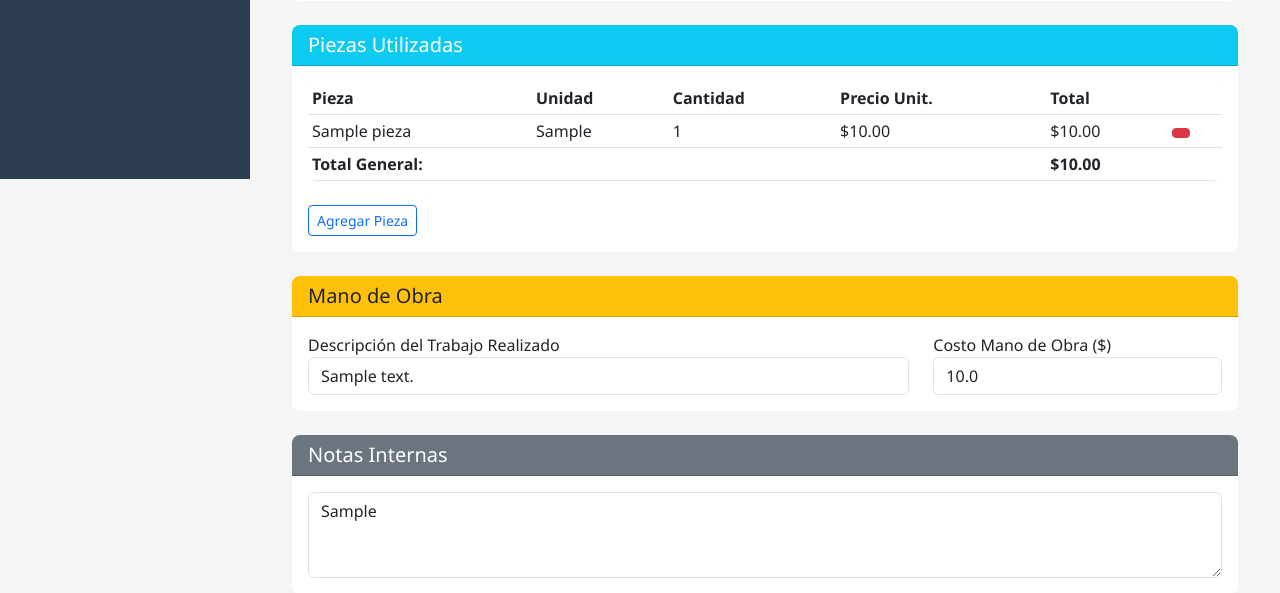
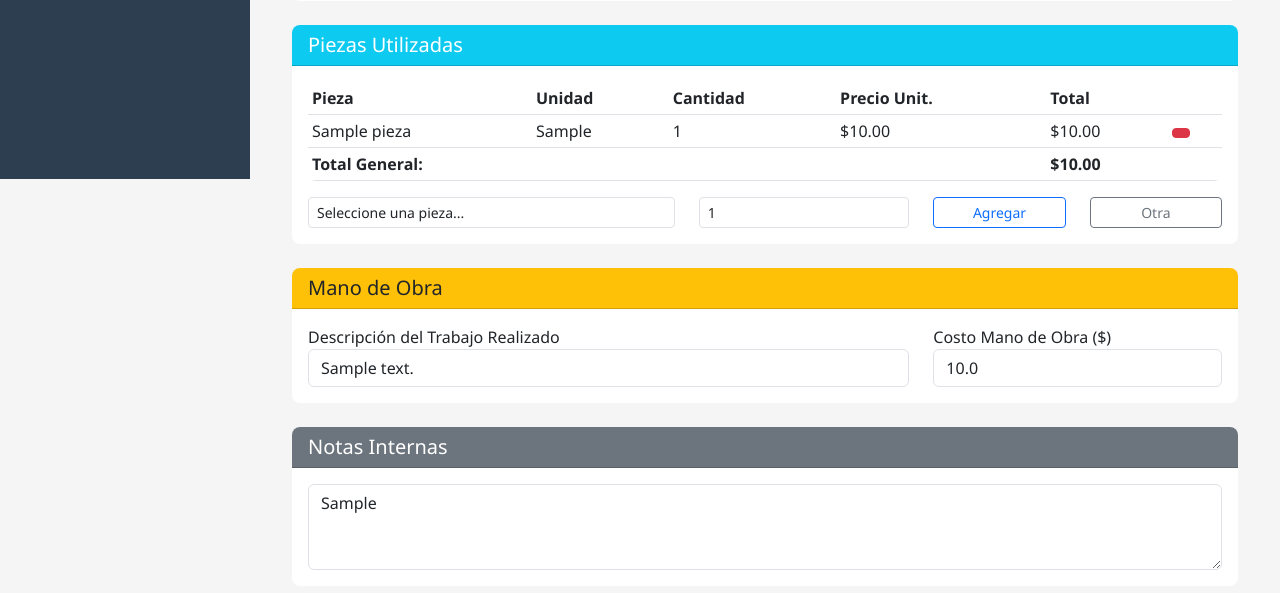
Before and after one commit to clgil/SGMegaPrintLab, a Flask app: page /ordenes/editar/1 in a window 1280 px wide. Shown: the part 621-1214 px from the top of the page. Run offline with Flask 3, Linux system fonts and the light colour scheme; a user stored in the database is signed in; tables that the repository leaves empty hold one stand-in row (values such as "Sample post"); some libraries are stand-ins or nearby versions.

Commit message:
update branch

```diff
--- a/taller_impresoras/app.py
+++ b/taller_impresoras/app.py
@@ -106,6 +106,41 @@ app.register_blueprint(tecnicos_bp, url_prefix='/tecnicos')
 app.register_blueprint(reportes_bp, url_prefix='/reportes')
 app.register_blueprint(backup_bp, url_prefix='/backup')
 
+# Rutas API globales para acceso directo desde cualquier template
+@app.route('/api/piezas')
+@login_required
+def api_piezas_global():
+    """API global para buscar piezas por nombre (usada en formularios de órdenes)"""
+    from models import Pieza
+    from flask import jsonify, request
+    busqueda = request.args.get('q', '')
+    query = Pieza.query
+
+    if busqueda:
+        query = query.filter(Pieza.nombre.ilike(f'%{busqueda}%'))
+
+    piezas = query.limit(50).all()
+
+    resultado = [{
+        'id': p.id,
+        'texto': f"{p.nombre} ({p.unidad}) - Stock: {p.cantidad}",
+        'precio': p.precio_venta,
+        'unidad': p.unidad,
+        'stock': p.cantidad
+    } for p in piezas]
+    return jsonify(resultado)
+
+
+@app.route('/api/clientes/<int:cliente_id>/dispositivos')
+@login_required
+def api_dispositivos_cliente_global(cliente_id):
+    """API global para obtener dispositivos de un cliente"""
+    from models import Dispositivo
+    from flask import jsonify
+    dispositivos = Dispositivo.query.filter_by(cliente_id=cliente_id).all()
+    resultado = [{'id': d.id, 'texto': f'{d.marca} {d.modelo} - {d.tipo}'} for d in dispositivos]
+    return jsonify(resultado)
+
 # Context processor para hacer disponible el año actual en todos los templates
 @app.context_processor
 def inject_year():
--- a/taller_impresoras/templates/ordenes/formulario.html
+++ b/taller_impresoras/templates/ordenes/formulario.html
@@ -181,7 +181,7 @@ document.getElementById('cliente_id').addEventListener('change', function() {
     dispositivoSelect.innerHTML = '<option value="">Cargando...</option>';
 
     if (clienteId) {
-        fetch(`/clientes/api/clientes/${clienteId}/dispositivos`)
+        fetch(`/api/clientes/${clienteId}/dispositivos`)
             .then(response => response.json())
             .then(data => {
                 dispositivoSelect.innerHTML = '<option value="">Seleccione un dispositivo...</option>';
--- a/taller_impresoras/templates/ordenes/formulario_edicion.html
+++ b/taller_impresoras/templates/ordenes/formulario_edicion.html
@@ -126,9 +126,28 @@
                 <div id="lista-piezas">
                     <!-- Se llena dinámicamente con JS -->
                 </div>
-                <button type="button" class="btn btn-sm btn-outline-primary mt-2" onclick="agregarPieza()">
-                    <i class="fas fa-plus"></i> Agregar Pieza
+                <div class="row mt-2">
+                    <div class="col-md-5">
+                        <select id="pieza_select" class="form-control form-control-sm">
+                            <option value="">Seleccione una pieza...</option>
+                            <!-- Se llena dinámicamente con JS -->
+                        </select>
+                    </div>
+                    <div class="col-md-3">
+                        <input type="number" id="pieza_cantidad" class="form-control form-control-sm"
+                               placeholder="Cantidad" value="1" min="0.01" step="0.01">
+                    </div>
+                    <div class="col-md-2">
+                        <button type="button" class="btn btn-sm btn-outline-primary w-100" onclick="agregarPiezaDesdeSelect()">
+                            <i class="fas fa-plus"></i> Agregar
                         </button>
+                    </div>
+                    <div class="col-md-2">
+                        <button type="button" class="btn btn-sm btn-outline-secondary w-100" onclick="agregarPiezaManual()">
+                            <i class="fas fa-pencil"></i> Otra
+                        </button>
+                    </div>
+                </div>
                 <!-- Campo oculto para enviar las piezas como JSON -->
                 <input type="hidden" name="piezas_usadas" id="piezas_usadas" value='{{ piezas_usadas_json }}'>
             </div>
@@ -184,6 +203,7 @@
 <script>
 // Variables globales para piezas
 let piezasActuales = [];
+let todasLasPiezas = [];
 
 // Cargar dispositivos cuando se selecciona un cliente
 document.getElementById('cliente_id').addEventListener('change', function() {
@@ -193,7 +213,7 @@ document.getElementById('cliente_id').addEventListener('change', function() {
     dispositivoSelect.innerHTML = '<option value="">Cargando...</option>';
 
     if (clienteId) {
-        fetch(`/dispositivos/api/dispositivos/${clienteId}`)
+        fetch(`/api/clientes/${clienteId}/dispositivos`)
             .then(response => response.json())
             .then(data => {
                 dispositivoSelect.innerHTML = '<option value="">Seleccione un dispositivo...</option>';
@@ -213,11 +233,42 @@ document.getElementById('cliente_id').addEventListener('change', function() {
     }
 });
 
+// Cargar lista de piezas en el dropdown al iniciar
+function cargarPiezasEnDropdown() {
+    fetch('/api/piezas?q=')
+        .then(response => response.json())
+        .then(data => {
+            todasLasPiezas = data;
+            const select = document.getElementById('pieza_select');
+            select.innerHTML = '<option value="">Seleccione una pieza...</option>';
+
+            data.forEach(pieza => {
+                const option = document.createElement('option');
+                option.value = pieza.id;
+                option.textContent = `${pieza.texto} - $${pieza.precio.toFixed(2)}`;
+                option.dataset.precio = pieza.precio;
+                option.dataset.unidad = pieza.unidad;
+                option.dataset.nombre = pieza.texto.split(' (')[0];
+                select.appendChild(option);
+            });
+
+            // Agregar opción "Otra" al final
+            const optionOtra = document.createElement('option');
+            optionOtra.value = 'otra';
+            optionOtra.textContent = '--- Otra (escribir manualmente) ---';
+            select.appendChild(optionOtra);
+        })
+        .catch(error => {
+            console.error('Error al cargar piezas:', error);
+        });
+}
+
 // Cargar piezas al iniciar
 window.addEventListener('DOMContentLoaded', function() {
     try {
         piezasActuales = JSON.parse(document.getElementById('piezas_usadas').value) || [];
         renderizarPiezas();
+        cargarPiezasEnDropdown();
     } catch (e) {
         console.error('Error al cargar piezas:', e);
         piezasActuales = [];
@@ -255,52 +306,76 @@ function renderizarPiezas() {
     document.getElementById('piezas_usadas').value = JSON.stringify(piezasActuales);
 }
 
-function agregarPieza() {
-    const busqueda = prompt('Ingrese el nombre de la pieza a buscar:');
-    if (!busqueda) return;
+function agregarPiezaDesdeSelect() {
+    const select = document.getElementById('pieza_select');
+    const cantidadInput = document.getElementById('pieza_cantidad');
 
-    fetch(`/inventario/api/piezas?q=${encodeURIComponent(busqueda)}`)
-        .then(response => response.json())
-        .then(data => {
-            if (data.length === 0) {
-                alert('No se encontraron piezas disponibles');
+    if (select.value === '' || select.value === 'otra') {
+        alert('Seleccione una pieza del listado');
         return;
     }
 
-            // Mostrar opciones simples
-            let opciones = 'Piezas encontradas:\n\n';
-            data.forEach((p, i) => {
-                opciones += `${i + 1}. ${p.texto}\n`;
-            });
-            opciones += '\nIngrese el número de la pieza deseada:';
+    const option = select.options[select.selectedIndex];
+    const piezaId = parseInt(select.value);
+    const nombre = option.dataset.nombre;
+    const precio = parseFloat(option.dataset.precio);
+    const unidad = option.dataset.unidad;
+    const cantidad = parseFloat(cantidadInput.value) || 1;
 
-            const seleccion = prompt(opciones);
-            if (seleccion && !isNaN(seleccion) && seleccion > 0 && seleccion <= data.length) {
-                const piezaSeleccionada = data[seleccion - 1];
+    if (cantidad <= 0) {
+        alert('La cantidad debe ser mayor a 0');
+        return;
+    }
 
-                const cantidad = prompt('Ingrese la cantidad:', '1');
-                if (cantidad && !isNaN(cantidad) && parseFloat(cantidad) > 0) {
     // Verificar si ya existe
-                    const existente = piezasActuales.find(p => p.id === piezaSeleccionada.id);
+    const existente = piezasActuales.find(p => p.id === piezaId);
     if (existente) {
-                        existente.cantidad += parseFloat(cantidad);
+        existente.cantidad += cantidad;
     } else {
         piezasActuales.push({
-                            id: piezaSeleccionada.id,
-                            nombre: piezaSeleccionada.texto.split(' (')[0],
-                            cantidad: parseFloat(cantidad),
-                            precio: piezaSeleccionada.precio,
-                            unidad: piezaSeleccionada.unidad
+            id: piezaId,
+            nombre: nombre,
+            cantidad: cantidad,
+            precio: precio,
+            unidad: unidad
         });
     }
+
     renderizarPiezas();
+    select.value = '';
+    cantidadInput.value = '1';
 }
+
+function agregarPiezaManual() {
+    const nombre = prompt('Ingrese el nombre de la pieza:');
+    if (!nombre) return;
+
+    const precio = parseFloat(prompt('Ingrese el precio unitario:', '0'));
+    if (isNaN(precio)) {
+        alert('Precio inválido');
+        return;
     }
-        })
-        .catch(error => {
-            console.error('Error:', error);
-            alert('Error al buscar piezas');
+
+    const unidad = prompt('Ingrese la unidad (unidad, juego, ml, etc.):', 'unidad') || 'unidad';
+    const cantidad = parseFloat(prompt('Ingrese la cantidad:', '1')) || 1;
+
+    if (cantidad <= 0) {
+        alert('La cantidad debe ser mayor a 0');
+        return;
+    }
+
+    // Generar ID negativo para piezas manuales (no se descuentan del inventario)
+    const idManual = -Date.now();
+
+    piezasActuales.push({
+        id: idManual,
+        nombre: nombre,
+        cantidad: cantidad,
+        precio: precio,
+        unidad: unidad
     });
+
+    renderizarPiezas();
 }
 
 function eliminarPieza(index) {
```
Also changed, not shown: 1 other file. Lines whose indentation alone changed are shown as unchanged.
